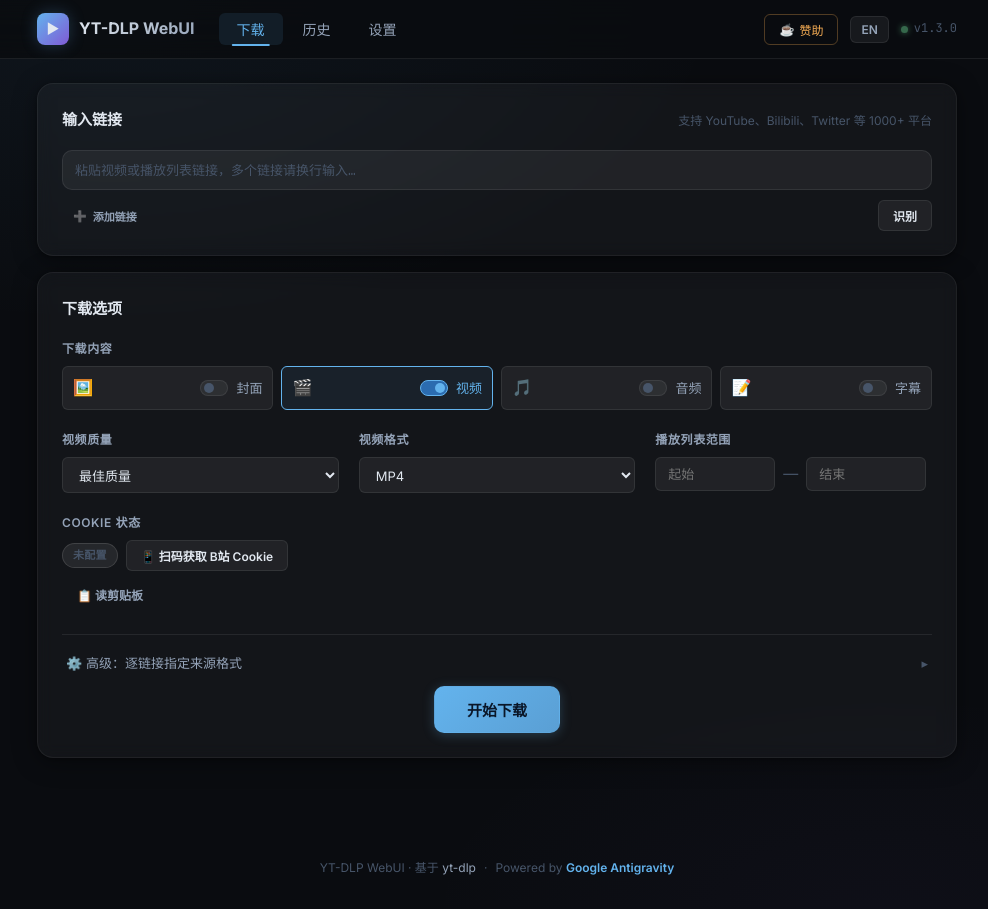
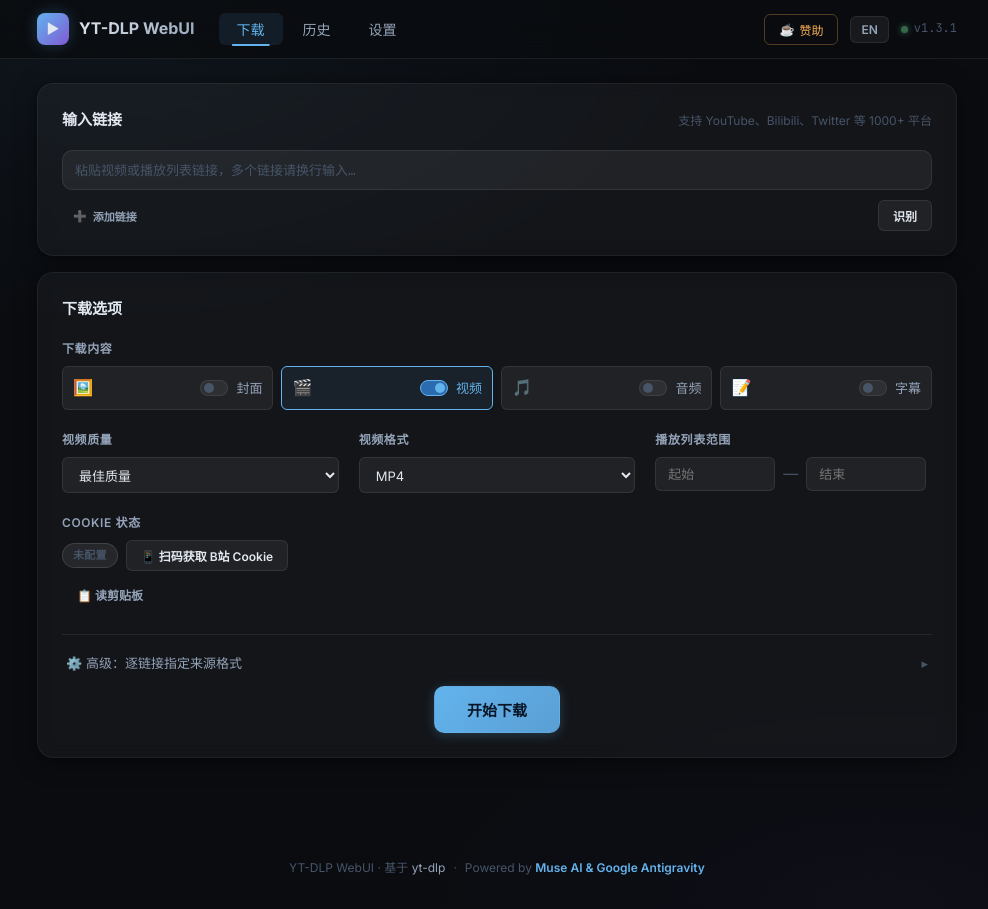
Before and after one commit to mango2952/YT-DLP-WebUI, a Flask app: page / in a window 1280 px wide. Shown: the whole page, without its empty margins (143-1131 px from the left). Run offline with Flask 3, Linux system fonts and the light colour scheme; data that the repository does not hold is empty; some libraries are stand-ins or nearby versions.

Commit message:
release: bump version to v1.3.1

```diff
--- a/app.py
+++ b/app.py
@@ -2183,12 +2183,12 @@ def api_version():
             creationflags=subprocess.CREATE_NO_WINDOW if sys.platform == "win32" else 0,
         )
         return jsonify({
-            "app": "1.3.0",
+            "app": "1.3.1",
             "yt_dlp": result.stdout.strip(),
             "ffmpeg": _ffmpeg_version(),
         })
     except Exception as e:
-        return jsonify({"app": "1.3.0", "yt_dlp": "未知", "ffmpeg": "未知", "error": str(e)})
+        return jsonify({"app": "1.3.1", "yt_dlp": "未知", "ffmpeg": "未知", "error": str(e)})
 
 
 def _ffmpeg_version() -> str:
--- a/static/js/app.js
+++ b/static/js/app.js
@@ -1786,9 +1786,9 @@ async function loadVersion() {
     const data = await res.json();
     const badge = document.getElementById('version-badge');
     if (badge) {
-      badge.title = `YT-DLP WebUI v${data.app || '1.3.0'} | yt-dlp ${data.yt_dlp} | ffmpeg ${data.ffmpeg}`;
-    }
-    document.getElementById('version-text').textContent = `v${data.app || '1.3.0'}`;
+      badge.title = `YT-DLP WebUI v${data.app || '1.3.1'} | yt-dlp ${data.yt_dlp} | ffmpeg ${data.ffmpeg}`;
+    }
+    document.getElementById('version-text').textContent = `v${data.app || '1.3.1'}`;
   } catch (e) { /* ignore */ }
 }
 
--- a/templates/index.html
+++ b/templates/index.html
@@ -32,7 +32,7 @@
         </button>
         <div id="version-badge" class="version-badge" title="版本信息">
           <span class="dot-online"></span>
-          <span id="version-text">v1.3.0</span>
+          <span id="version-text">v1.3.1</span>
         </div>
       </div>
     </div>
@@ -432,7 +432,7 @@
     <div class="footer-inner">
       <span>YT-DLP WebUI · 基于 <a href="https://github.com/yt-dlp/yt-dlp" target="_blank" rel="noopener">yt-dlp</a></span>
       <span class="footer-divider">·</span>
-      <span>Powered by <span class="footer-antigravity">Google Antigravity</span></span>
+      <span>Powered by <span class="footer-antigravity">Muse AI & Google Antigravity</span></span>
     </div>
   </footer>
 
@@ -588,6 +588,6 @@
   </div>
 
   <script src="/static/js/qrcode.min.js"></script>
-  <script src="/static/js/app.js?v=1.3.0"></script>
+  <script src="/static/js/app.js?v=1.3.1"></script>
 </body>
 </html>
```
